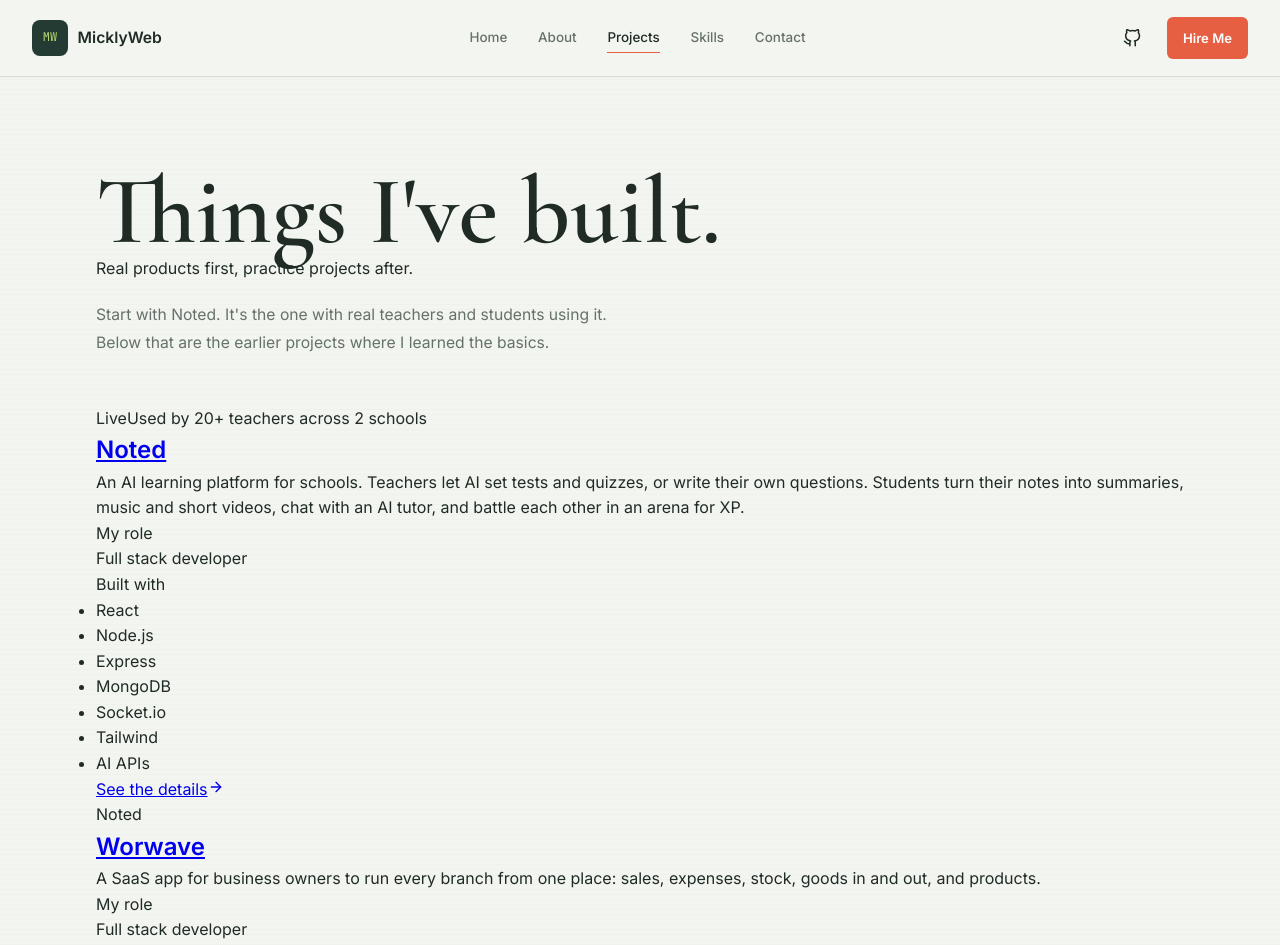
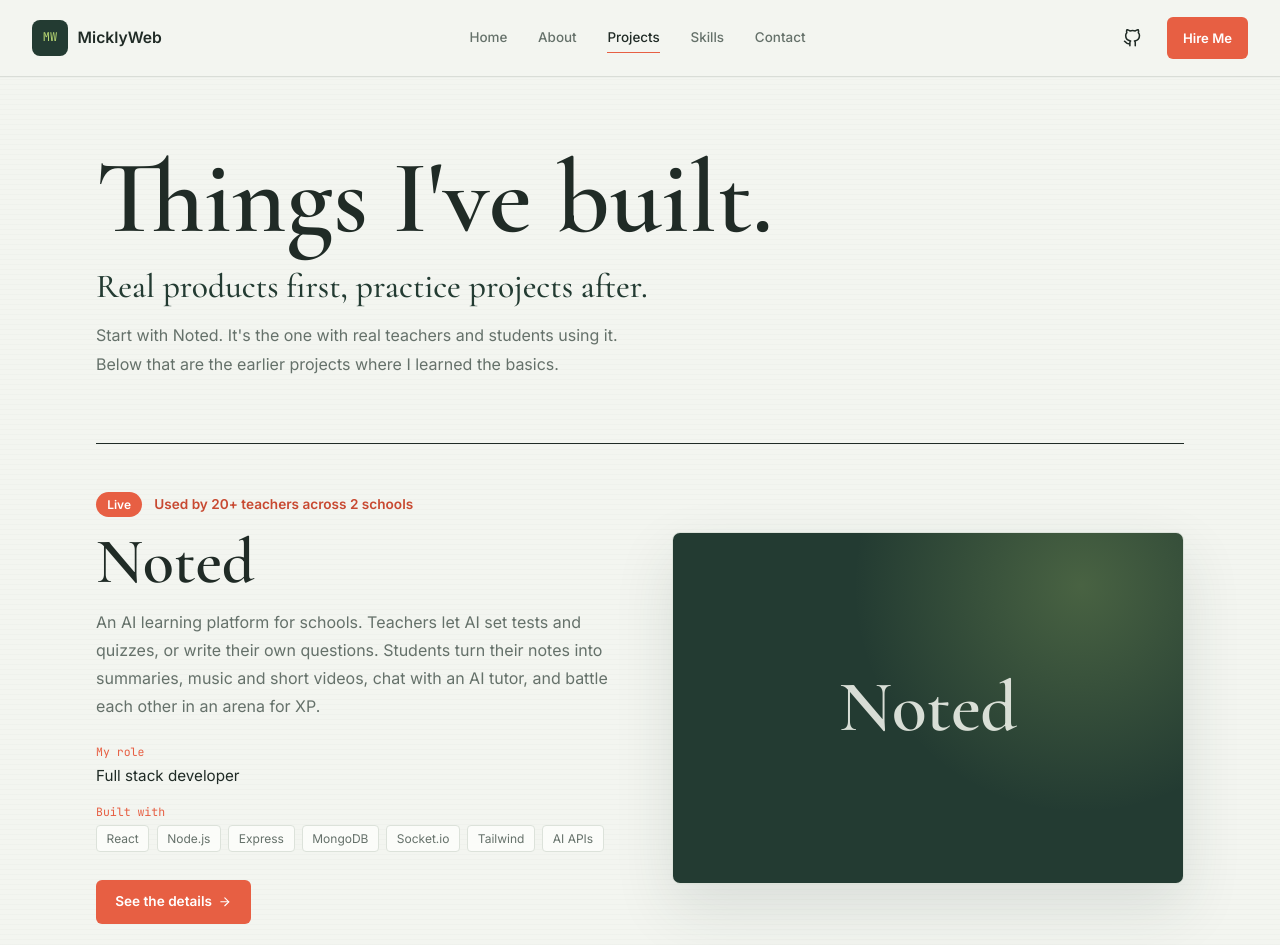
Before and after one commit to mickeyweb1/Micklyweb1-portfolio, a React (Vite) app in the folder portfolio/: page /projects in a window 1280 px wide. Shown: the top 945 px of the page. Built offline with nearby package versions, Linux system fonts and the light colour scheme.

Commit message:
Refactor Project.css for improved styling

```diff
--- a/portfolio/src/Pages/Projects/Project.css
+++ b/portfolio/src/Pages/Projects/Project.css
@@ -2,29 +2,220 @@
 	width: min(1152px, 100%);
 	min-height: 76vh;
 	margin: 0 auto;
-	padding: 10.5rem 2rem 7rem;
+	padding: 9.5rem 2rem 6rem;
 }
 
+/* INTRO */
 .projects-page__intro {
-	max-width: 720px;
-	margin-bottom: 3rem;
+	max-width: 760px;
+	margin-bottom: 4rem;
 }
 
 .projects-page__intro h1 {
 	color: var(--text);
 	font-family: var(--font-display);
-	font-size: clamp(3.5rem, 8vw, 6rem);
+	font-size: clamp(3.6rem, 8.5vw, 6.5rem);
 	font-weight: 600;
-	letter-spacing: 0;
-	line-height: 0.92;
+	line-height: 0.9;
 }
 
-.projects-page__intro > p:last-child {
-	max-width: 560px;
-	margin-top: 1.2rem;
+.projects-page__lead {
+	margin-top: 1.4rem;
+	color: var(--deep-green);
+	font-family: var(--font-display);
+	font-size: clamp(1.5rem, 2.8vw, 2.1rem);
+	font-weight: 500;
+	line-height: 1.15;
+}
+
+.projects-page__text {
+	max-width: 52ch;
+	margin-top: 0.9rem;
 	color: var(--muted);
-	font-size: 0.98rem;
 	line-height: 1.8;
+}
+
+/* REAL PRODUCTS */
+.product {
+	display: grid;
+	grid-template-columns: 1fr 1fr;
+	gap: clamp(1.5rem, 5vw, 4rem);
+	align-items: center;
+	padding: 3rem 0;
+	border-top: 1px solid var(--text);
+}
+
+.product:nth-child(even) .product__media {
+	order: -1;
+}
+
+.product__top {
+	display: flex;
+	flex-wrap: wrap;
+	align-items: center;
+	gap: 0.75rem;
+	margin-bottom: 0.9rem;
+}
+
+.product__status {
+	padding: 0.2rem 0.7rem;
+	border-radius: 999px;
+	background: var(--accent);
+	color: #fff;
+	font-size: 0.75rem;
+	font-weight: 600;
+}
+
+.product__highlight {
+	color: var(--accent-hover);
+	font-size: 0.85rem;
+	font-weight: 600;
+}
+
+.product h2 {
+	font-family: var(--font-display);
+	font-size: clamp(2.8rem, 5vw, 4.2rem);
+	font-weight: 600;
+	line-height: 0.95;
+}
+
+.product h2 a {
+	color: var(--text);
+	text-decoration: none;
+}
+.product h2 a:hover {
+	color: var(--accent);
+}
+
+.product__description {
+	max-width: 52ch;
+	margin-top: 1rem;
+	color: var(--muted);
+	line-height: 1.75;
+}
+
+.product__meta {
+	display: grid;
+	gap: 0.9rem;
+	margin-top: 1.4rem;
+}
+
+.product__meta dt {
+	color: var(--accent);
+	font-family: var(--font-mono);
+	font-size: 0.72rem;
+}
+
+.product__meta dd {
+	margin-top: 0.2rem;
+	color: var(--text);
+	font-size: 0.95rem;
+}
+
+.product__tech {
+	display: flex;
+	flex-wrap: wrap;
+	gap: 0.45rem;
+	list-style: none;
+}
+
+.product__tech li {
+	padding: 0.2rem 0.6rem;
+	border: 1px solid var(--border);
+	border-radius: 4px;
+	background: var(--surface);
+	color: var(--muted);
+	font-size: 0.75rem;
+}
+
+.product__links {
+	display: flex;
+	flex-wrap: wrap;
+	align-items: center;
+	gap: 1.25rem;
+	margin-top: 1.75rem;
+}
+
+.product__links a {
+	display: inline-flex;
+	align-items: center;
+	gap: 0.4rem;
+	color: var(--text);
+	font-size: 0.85rem;
+	font-weight: 600;
+	text-decoration: none;
+	transition: color 160ms ease, background 160ms ease;
+}
+.product__links a:hover {
+	color: var(--accent);
+}
+
+.product__links .product__primary {
+	min-height: 44px;
+	padding: 0.7rem 1.2rem;
+	border-radius: 6px;
+	background: var(--accent);
+	color: #fff;
+}
+.product__links .product__primary:hover {
+	background: var(--accent-hover);
+	color: #fff;
+}
+
+/* IMAGE OR PLACEHOLDER */
+.product__media {
+	overflow: hidden;
+	aspect-ratio: 16 / 11;
+	border: 1px solid var(--border);
+	border-radius: var(--radius);
+	background: #e5e9e2;
+	box-shadow: 0 24px 60px rgba(35, 59, 50, 0.12);
+}
+
+.product__media img {
+	display: block;
+	width: 100%;
+	height: 100%;
+	object-fit: cover;
+}
+
+.product__placeholder {
+	display: grid;
+	width: 100%;
+	height: 100%;
+	place-items: center;
+	background:
+		radial-gradient(circle at 80% 15%, rgba(185, 216, 115, 0.25), transparent 45%),
+		var(--deep-green);
+}
+
+.product__placeholder span {
+	color: rgba(236, 240, 232, 0.9);
+	font-family: var(--font-display);
+	font-size: clamp(2.5rem, 6vw, 4.5rem);
+	font-weight: 600;
+}
+
+/* EARLIER */
+.earlier {
+	margin-top: 3rem;
+	padding-top: 2.5rem;
+	border-top: 1px solid var(--text);
+}
+
+.earlier__title {
+	color: var(--text);
+	font-family: var(--font-display);
+	font-size: clamp(2.2rem, 4.5vw, 3.2rem);
+	font-weight: 600;
+	line-height: 1;
+}
+
+.earlier__text {
+	max-width: 52ch;
+	margin: 0.7rem 0 2rem;
+	color: var(--muted);
+	line-height: 1.75;
 }
 
 .projects-page__grid {
@@ -33,11 +224,23 @@
 	gap: 1.25rem;
 }
 
+@media (max-width: 900px) {
+	.product {
+		grid-template-columns: 1fr;
+		padding: 2.25rem 0;
+	}
+	.product:nth-child(even) .product__media {
+		order: 0;
+	}
+	.product__media {
+		order: -1;
+	}
+}
+
 @media (max-width: 700px) {
 	.projects-page {
-		padding: 8.5rem 1.25rem 5rem;
+		padding: 8rem 1.25rem 4.5rem;
 	}
-
 	.projects-page__grid {
 		grid-template-columns: 1fr;
 	}
```
